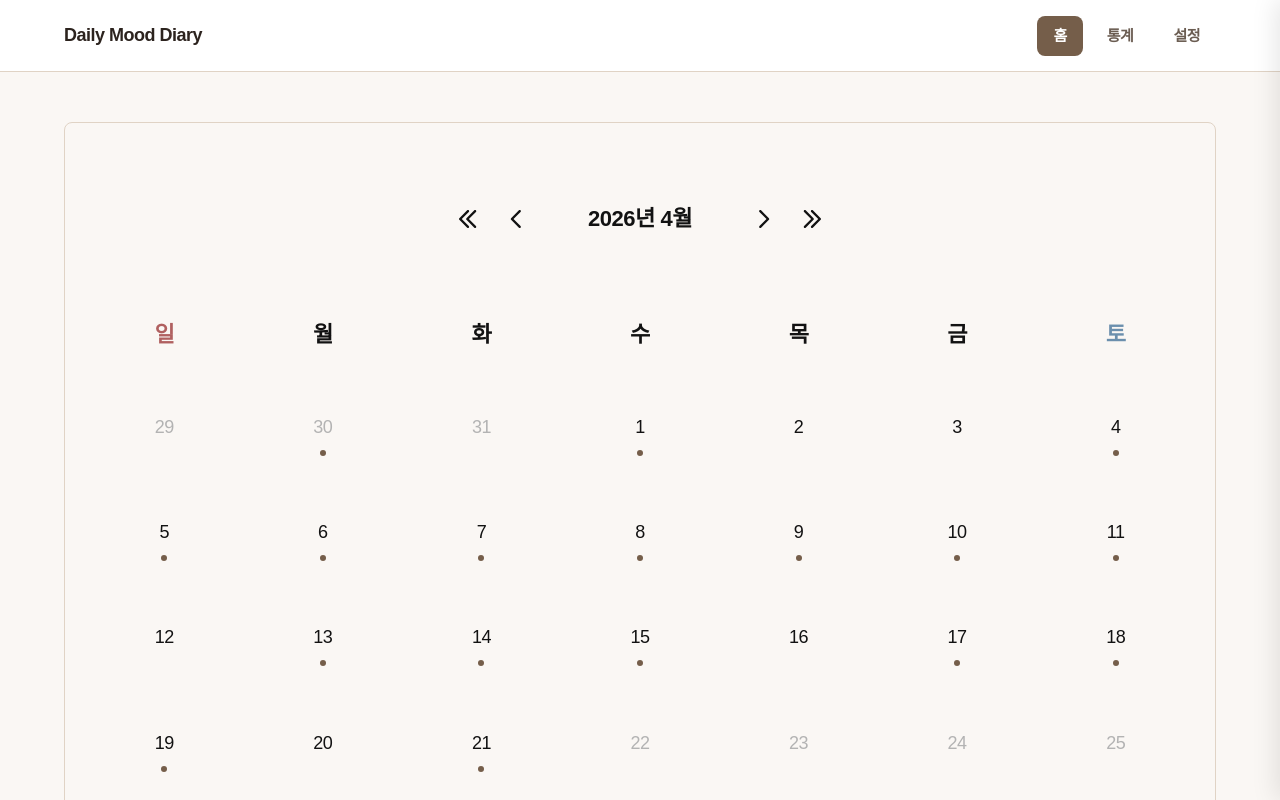
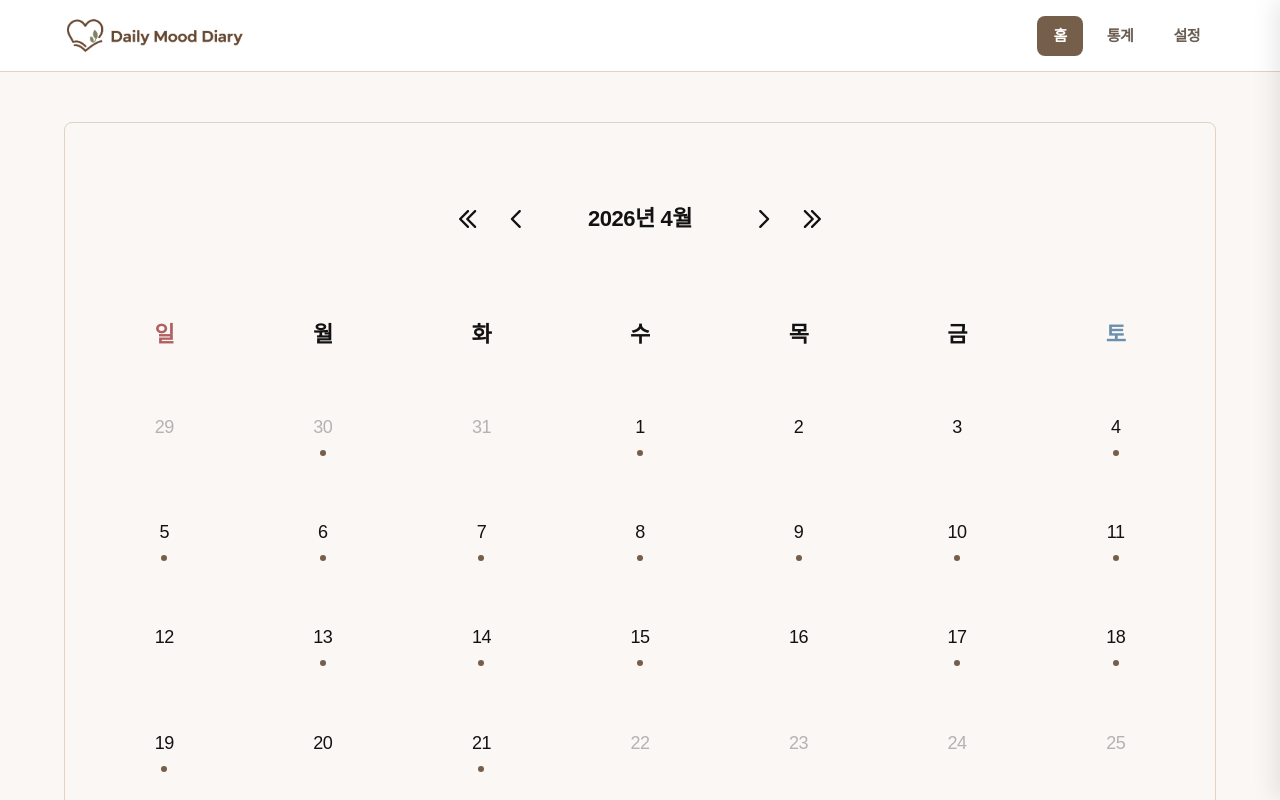
Before and after one commit to strawberrylounge/daily-mood-diary-web, a Next.js app: page / in a window 1280 px wide. Shown: the top 800 px of the page. Built offline with nearby package versions, Linux system fonts and the light colour scheme; no server answers; a web font is replaced by a local one.

Commit message:
feat: logo 이미지 추가

```diff
--- a/src/components/common/Header.module.scss
+++ b/src/components/common/Header.module.scss
@@ -15,12 +15,7 @@
     @include flexbox(space-between, center);
     height: 100%;
     .logo {
-      font-weight: font-weight("bold");
-      font-size: rem(18);
-      color: color("text");
-      @include mobile {
-        // font-size: rem(16);
-      }
+      display: flex;
     }
     .nav {
       ul {
--- a/src/components/common/Header.tsx
+++ b/src/components/common/Header.tsx
@@ -1,11 +1,14 @@
 "use client";
 
 import Link from "next/link";
+import Image from "next/image";
 import { usePathname, useRouter } from "next/navigation";
 
 import { useAuth } from "@/lib/auth/AuthProvider";
 
 import styles from "./Header.module.scss";
+
+import logo from "../../assets/images/logo.png";
 
 const NAV_ITEMS = [
   { href: "/", label: "홈" },
@@ -27,7 +30,7 @@ export default function Header() {
     <header id="header" className={styles.header}>
       <div className={`inner ${styles.inner}`}>
         <Link href="/" className={styles.logo}>
-          Daily Mood Diary
+          <Image src={logo} style={{ width: "180px", height: "auto" }} alt="" />
         </Link>
         <nav className={styles.nav}>
           <ul>
```
Also changed, not shown: src/assets/images/logo.png (added), src/assets/images/logo@2x.png (added).
